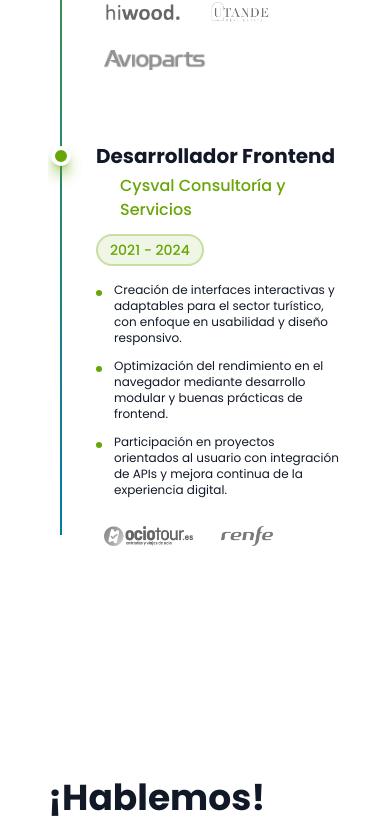
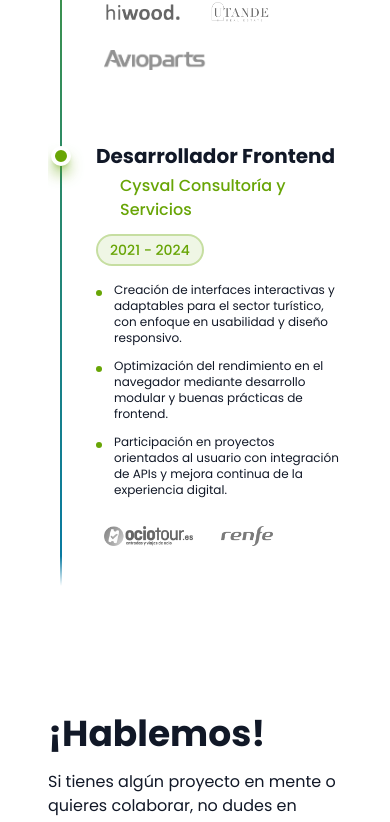
Before and after one commit to webdevmohamed/portfolio, a Vue app: page / in a window 390 px wide. Shown: the part 4220-5042 px from the top of the page. Built offline with nearby package versions, Linux system fonts and the light colour scheme; some icons are missing.

Commit message:
Refactor ExperienceComponent styles for improved layout and mobile responsiveness

```diff
--- a/src/components/ExperienceComponent.vue
+++ b/src/components/ExperienceComponent.vue
@@ -5,8 +5,8 @@
         {{ t('experience.title') }}
       </h1>
 
-      <div class="mask-fade relative w-full before:absolute before:top-0 before:left-1/2 before:-translate-x-1/2 max-md:before:left-3 max-md:before:-translate-x-0 before:w-0.5 before:h-[90%] before:bg-gradient-to-b before:from-primary before:to-accent-blue before:transition-all before:duration-300"
-           :class="[currentExperienceIndex === 0 ? 'before:h-[90%]' : 'before:h-full before:mt-[50px]']">
+      <div class="mask-fade relative w-full before:absolute before:top-0 before:left-1/2 before:-translate-x-1/2 max-md:before:left-3 max-md:before:-translate-x-0 before:w-0.5 before:bg-gradient-to-b before:from-primary before:to-accent-blue before:transition-all before:duration-300"
+           :class="[currentExperienceIndex === 0 ? 'before:h-[90%] max-md:before:h-full' : 'before:h-full before:mt-[50px]']">
         <div @click="scrollToExperience" class="cursor-pointer z-50 absolute left-1/2 -translate-x-1/2 max-md:hidden" :class="[currentExperienceIndex === 0 ? 'bottom-5' : 'top-5']">
           <div class="flex flex-col items-center gap-1">
             <div class="rounded-full p-2 flex items-center justify-center"
@@ -21,8 +21,8 @@
         </div>
         <div ref="experienceContainer" class="mask-fade experience-container overflow-y-hidden h-[500px] max-md:h-full overflow-x-hidden py-8">
           <div v-for="(experience, index) in experiences" :key="index" :id="`experience-${index}`"
-               class="relative flex flex-row items-center max-md:items-start mb-16 min-h-full rounded-2xl py-8 max-md:py-0"
-          :class="[index % 2 === 0 ? 'max-md:flex-col-reverse' : 'max-md:flex-col']">
+               class="relative flex flex-row items-center max-md:items-start min-h-full rounded-2xl py-8 max-md:py-0"
+          :class="[index % 2 === 0 ? 'max-md:flex-col-reverse' : 'max-md:flex-col', experiences.length === index + 1 ? 'max-md:mb-0' : 'max-md:mb-16']">
 
           <!-- Lado izquierdo -->
             <div class="w-1/2 max-md:w-full pr-12 max-md:pr-0 text-right max-md:pl-12 max-md:text-left">
```
